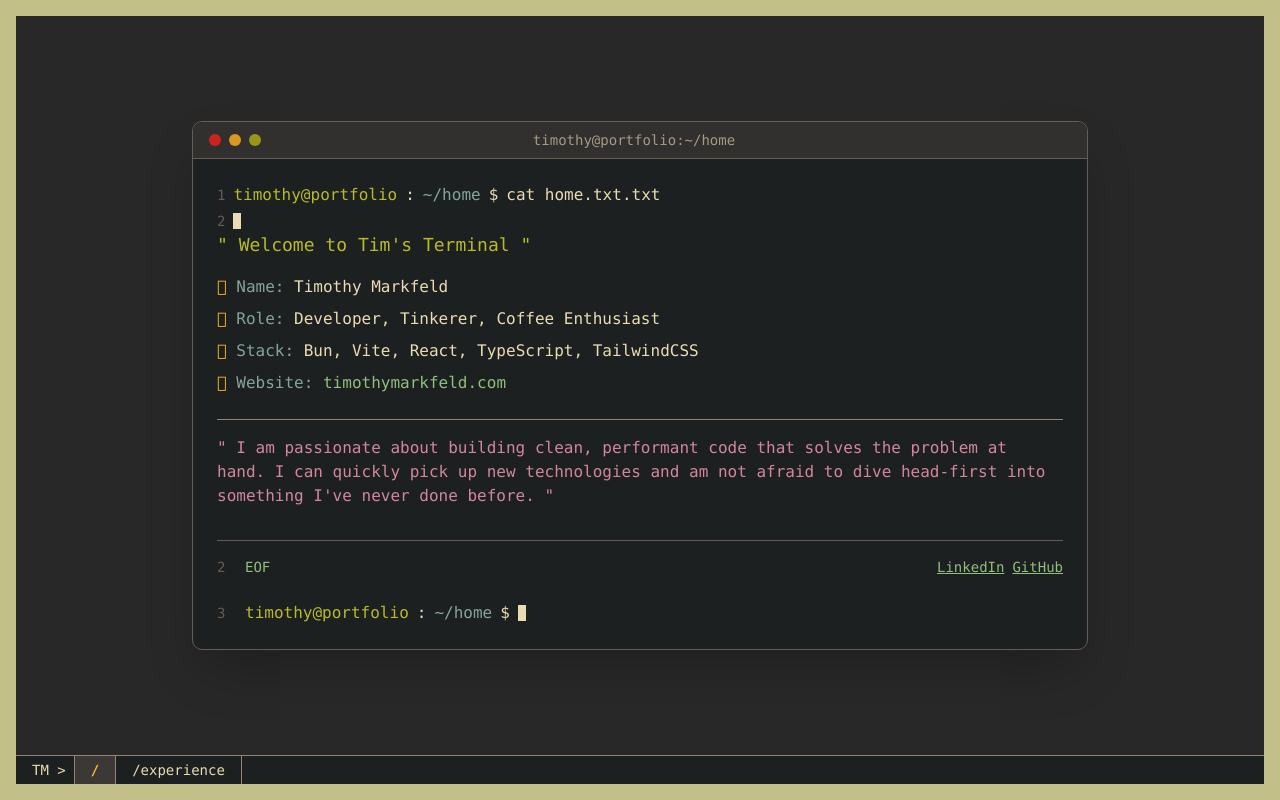
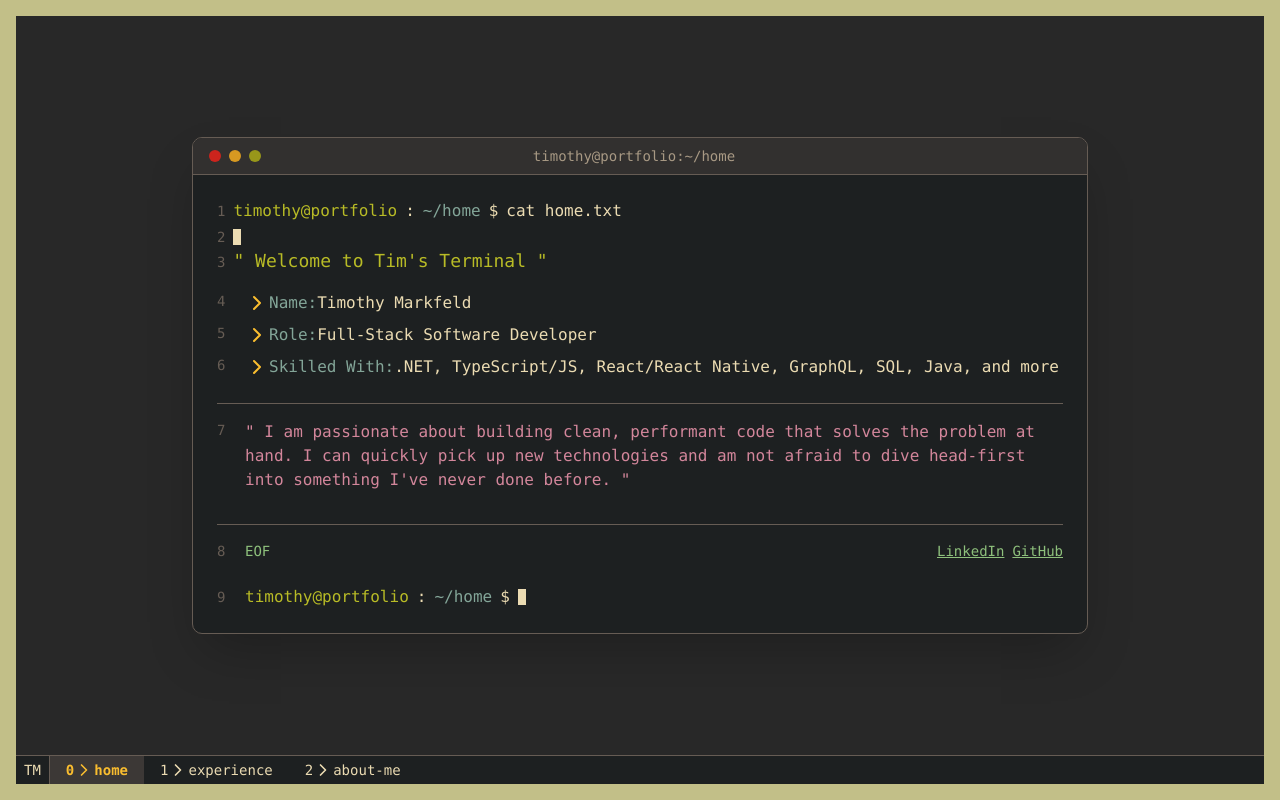
Before and after one commit to tcmarkfeld/personal-site-vite, a React (Vite) app: page / in a window 1280 px wide. Built offline with nearby package versions, Linux system fonts and the light colour scheme.

Commit message:
styling changes and adding about me page template

```diff
--- a/src/Navigation/routeEnum.ts
+++ b/src/Navigation/routeEnum.ts
@@ -1,6 +1,7 @@
 export const ROUTES = {
   HOME: '/',
   EXPERIENCE: '/experience',
+  ABOUT: '/about-me',
   NOT_FOUND: '/404',
 } as const;
 
--- a/src/components/Footer.tsx
+++ b/src/components/Footer.tsx
@@ -1,5 +1,6 @@
 import { ROUTES } from '@/Navigation/routeEnum';
 import { useNavigate } from '@tanstack/react-router';
+import { ChevronRight } from 'lucide-react';
 
 interface FooterProps {
   currentPage: string;
@@ -9,21 +10,22 @@ export function Footer({ currentPage }: FooterProps) {
   const navigate = useNavigate();
 
   return (
-    <div className="bg-terminal border-border flex items-center justify-start border-t px-2 text-sm">
-      <p className="border-border border-r px-2 py-1">{'TM >'}</p>
+    <div className="bg-terminal border-terminal-border flex items-center justify-start border-t px-2 text-sm">
+      <p className="border-terminal-border border-r py-1 pr-2">TM</p>
       {Object.values(ROUTES)
         .filter((val) => val !== ROUTES.NOT_FOUND)
-        .map((tab) => (
+        .map((tab, index) => (
           <div
             key={tab}
             onClick={() => navigate({ to: tab })}
-            className={`border-border cursor-pointer border-r px-4 py-1 ${
+            className={`flex cursor-pointer items-center px-4 py-1 ${
               tab === currentPage
                 ? 'text-terminal-yellow bg-terminal-active-bg font-bold'
                 : 'text-terminal-text'
             }`}
           >
-            {tab}
+            {index} <ChevronRight size={20} />{' '}
+            {tab === '/' ? 'home' : tab.replace('/', '')}
           </div>
         ))}
     </div>
--- /dev/null
+++ b/src/pages/About/About.tsx
@@ -0,0 +1,12 @@
+import { LineNumber } from '@/components/LineNumber';
+import { Terminal } from '@/components/Terminal';
+import { ROUTES } from '@/Navigation/routeEnum';
+
+export function About() {
+  return (
+    <Terminal page={ROUTES.ABOUT} pwd="about" txt="about_me" eofLineNumber={4}>
+      <LineNumber>3</LineNumber>
+      Work in progress...
+    </Terminal>
+  );
+}
--- a/src/pages/Home/Home.tsx
+++ b/src/pages/Home/Home.tsx
@@ -1,43 +1,37 @@
+import { LineNumber } from '@/components/LineNumber';
 import { Terminal } from '@/components/Terminal';
 import { ROUTES } from '@/Navigation/routeEnum';
+import { ChevronRight } from 'lucide-react';
 
 export const Home = () => {
   return (
-    <Terminal page={ROUTES.HOME} pwd="home" txt="home.txt" eofLineNumber={2}>
+    <Terminal page={ROUTES.HOME} pwd="home" txt="home" eofLineNumber={8}>
       <div className="text-terminal-green mb-4 text-lg">
-        " Welcome to Tim's Terminal "
+        <LineNumber>3</LineNumber>" Welcome to Tim's Terminal "
       </div>
 
-      <div className="mb-2">
-        <span className="text-terminal-yellow"></span>{' '}
+      <div className="mb-2 flex">
+        <LineNumber>4</LineNumber>
+        <ChevronRight className="text-terminal-yellow" />
         <span className="text-terminal-blue">Name:</span> Timothy Markfeld
       </div>
 
-      <div className="mb-2">
-        <span className="text-terminal-yellow"></span>{' '}
-        <span className="text-terminal-blue">Role:</span> Developer, Tinkerer,
-        Coffee Enthusiast
+      <div className="mb-2 flex">
+        <LineNumber>5</LineNumber>
+        <ChevronRight className="text-terminal-yellow" />
+        <span className="text-terminal-blue">Role:</span> Full-Stack Software
+        Developer
       </div>
 
-      <div className="mb-2">
-        <span className="text-terminal-yellow"></span>{' '}
-        <span className="text-terminal-blue">Stack:</span> Bun, Vite, React,
-        TypeScript, TailwindCSS
+      <div className="mb-2 flex">
+        <LineNumber>6</LineNumber>
+        <ChevronRight className="text-terminal-yellow" />
+        <span className="text-terminal-blue">Skilled With: </span> .NET,
+        TypeScript/JS, React/React Native, GraphQL, SQL, Java, and more
       </div>
 
-      <div className="mb-2">
-        <span className="text-terminal-yellow"></span>{' '}
-        <span className="text-terminal-blue">Website:</span>{' '}
-        <a
-          href="https://www.timmarkfeld.com"
-          className="text-terminal-cyan hover:underline"
-          target="_blank"
-        >
-          timothymarkfeld.com
-        </a>
-      </div>
-
-      <div className="border-border mt-6 border-t pt-4">
+      <div className="border-terminal-border mt-6 flex border-t pt-4">
+        <LineNumber>7</LineNumber>
         <p className="text-terminal-magenta">
           " I am passionate about building clean, performant code that solves
           the problem at hand. I can quickly pick up new technologies and am not
--- a/src/pages/WorkExperience/WorkExperience.tsx
+++ b/src/pages/WorkExperience/WorkExperience.tsx
@@ -8,7 +8,7 @@ export const Experience = () => {
     <Terminal
       page={ROUTES.EXPERIENCE}
       pwd="experience"
-      txt="work_experience.txt"
+      txt="work_experience"
       eofLineNumber={19}
     >
       {/* File content */}
@@ -26,7 +26,7 @@ export const Experience = () => {
           {/* FirmPilot */}
           <div className="border-terminal-border border-l pl-4">
             <div className="mb-1 flex items-center justify-between space-x-2">
-              <div className="flex space-x-2">
+              <div className="flex items-center space-x-2">
                 <LineNumber>4</LineNumber>
                 <span className="text-terminal-bright-red">●</span>
                 <h3 className="text-terminal-green font-bold">FirmPilot</h3>
@@ -71,7 +71,7 @@ export const Experience = () => {
           {/* HCA Healthcare */}
           <div className="border-terminal-border border-l pl-4">
             <div className="mb-1 flex items-center justify-between space-x-2">
-              <div className="flex space-x-2">
+              <div className="flex items-center space-x-2">
                 <LineNumber>8</LineNumber>
                 <span className="text-terminal-bright-red">●</span>
                 <h3 className="text-terminal-green font-bold">
@@ -139,7 +139,7 @@ export const Experience = () => {
           {/* Corolla Ice Delivery */}
           <div className="border-terminal-border border-l pl-4">
             <div className="mb-1 flex items-center justify-between space-x-2">
-              <div className="flex space-x-2">
+              <div className="flex items-center space-x-2">
                 <LineNumber>14</LineNumber>
                 <span className="text-terminal-bright-red">●</span>
                 <h3 className="text-terminal-green font-bold">
--- a/src/routeTree.gen.ts
+++ b/src/routeTree.gen.ts
@@ -10,12 +10,18 @@
 
 import { Route as rootRouteImport } from './routes/__root'
 import { Route as ExperienceRouteImport } from './routes/experience'
+import { Route as AboutMeRouteImport } from './routes/about-me'
 import { Route as R404RouteImport } from './routes/404'
 import { Route as IndexRouteImport } from './routes/index'
 
 const ExperienceRoute = ExperienceRouteImport.update({
   id: '/experience',
   path: '/experience',
+  getParentRoute: () => rootRouteImport,
+} as any)
+const AboutMeRoute = AboutMeRouteImport.update({
+  id: '/about-me',
+  path: '/about-me',
   getParentRoute: () => rootRouteImport,
 } as any)
 const R404Route = R404RouteImport.update({
@@ -32,30 +38,34 @@ const IndexRoute = IndexRouteImport.update({
 export interface FileRoutesByFullPath {
   '/': typeof IndexRoute
   '/404': typeof R404Route
+  '/about-me': typeof AboutMeRoute
   '/experience': typeof ExperienceRoute
 }
 export interface FileRoutesByTo {
   '/': typeof IndexRoute
   '/404': typeof R404Route
+  '/about-me': typeof AboutMeRoute
   '/experience': typeof ExperienceRoute
 }
 export interface FileRoutesById {
   __root__: typeof rootRouteImport
   '/': typeof IndexRoute
   '/404': typeof R404Route
+  '/about-me': typeof AboutMeRoute
   '/experience': typeof ExperienceRoute
 }
 export interface FileRouteTypes {
   fileRoutesByFullPath: FileRoutesByFullPath
-  fullPaths: '/' | '/404' | '/experience'
+  fullPaths: '/' | '/404' | '/about-me' | '/experience'
   fileRoutesByTo: FileRoutesByTo
-  to: '/' | '/404' | '/experience'
-  id: '__root__' | '/' | '/404' | '/experience'
+  to: '/' | '/404' | '/about-me' | '/experience'
+  id: '__root__' | '/' | '/404' | '/about-me' | '/experience'
   fileRoutesById: FileRoutesById
 }
 export interface RootRouteChildren {
   IndexRoute: typeof IndexRoute
   R404Route: typeof R404Route
+  AboutMeRoute: typeof AboutMeRoute
   ExperienceRoute: typeof ExperienceRoute
 }
 
@@ -66,6 +76,13 @@ declare module '@tanstack/react-router' {
       path: '/experience'
       fullPath: '/experience'
       preLoaderRoute: typeof ExperienceRouteImport
+      parentRoute: typeof rootRouteImport
+    }
+    '/about-me': {
+      id: '/about-me'
+      path: '/about-me'
+      fullPath: '/about-me'
+      preLoaderRoute: typeof AboutMeRouteImport
       parentRoute: typeof rootRouteImport
     }
     '/404': {
@@ -88,6 +105,7 @@ declare module '@tanstack/react-router' {
 const rootRouteChildren: RootRouteChildren = {
   IndexRoute: IndexRoute,
   R404Route: R404Route,
+  AboutMeRoute: AboutMeRoute,
   ExperienceRoute: ExperienceRoute,
 }
 export const routeTree = rootRouteImport
--- /dev/null
+++ b/src/routes/about-me.tsx
@@ -0,0 +1,14 @@
+import { About } from '@/pages/About/About';
+import { createFileRoute } from '@tanstack/react-router';
+
+export const Route = createFileRoute('/about-me')({
+  component: RouteComponent,
+});
+
+function RouteComponent() {
+  return (
+    <div className="flex h-[100vh] w-screen max-w-screen flex-col gap-4 overflow-hidden p-4">
+      <About />
+    </div>
+  );
+}
```
